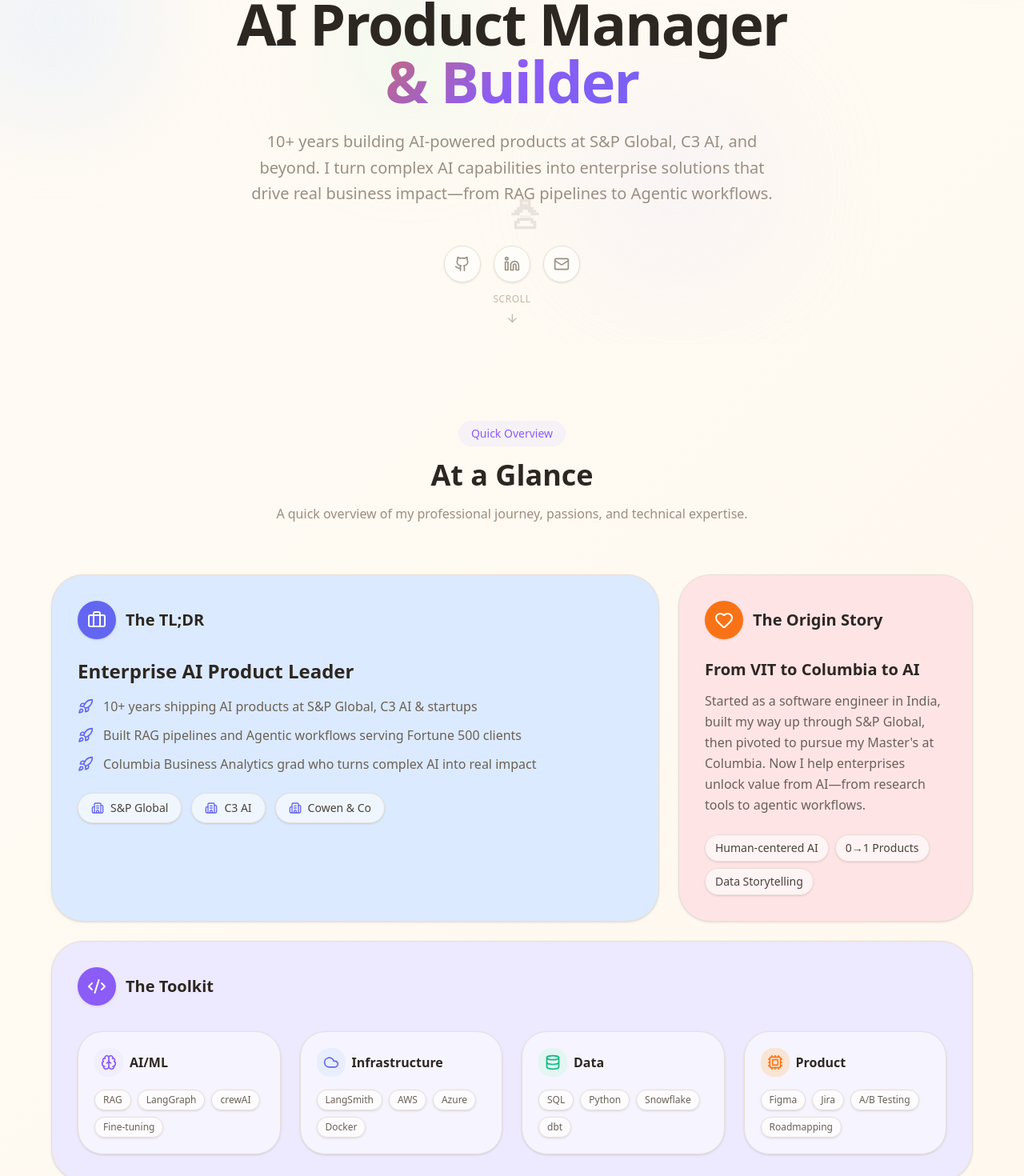
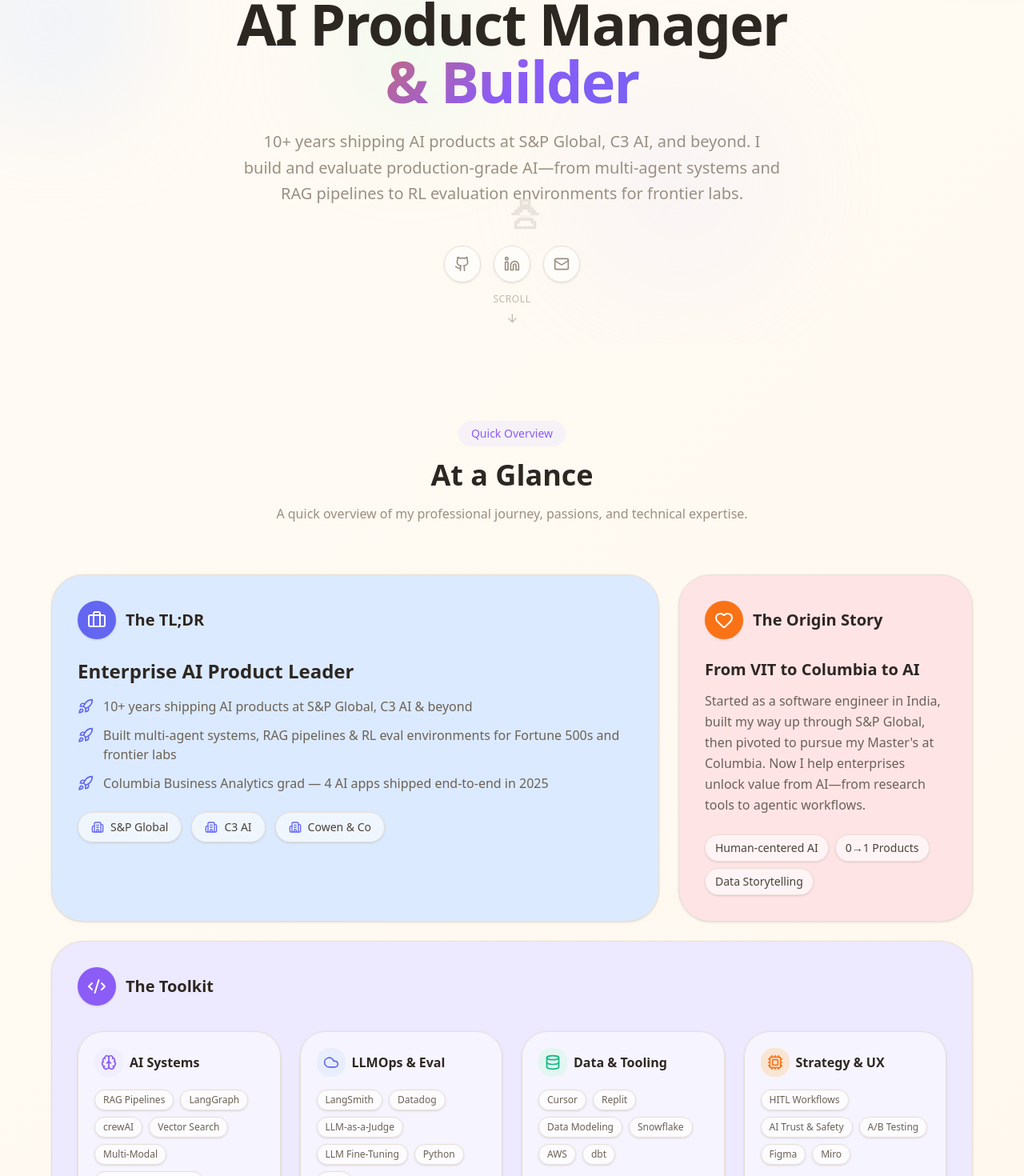
Before and after one commit to zeus1292/akshay.io, a Next.js app: page / in a window 1280 px wide. Shown: the part 370-1840 px from the top of the page at 80% size. Built offline with nearby package versions, Linux system fonts and the light colour scheme.

Commit message:
Update latest skills, git links

```diff
--- a/src/components/BentoGrid.tsx
+++ b/src/components/BentoGrid.tsx
@@ -39,9 +39,9 @@ const workCards = {
     content: {
       headline: "Enterprise AI Product Leader",
       bullets: [
-        "10+ years shipping AI products at S&P Global, C3 AI & startups",
-        "Built RAG pipelines and Agentic workflows serving Fortune 500 clients",
-        "Columbia Business Analytics grad who turns complex AI into real impact",
+        "10+ years shipping AI products at S&P Global, C3 AI & beyond",
+        "Built multi-agent systems, RAG pipelines & RL eval environments for Fortune 500s and frontier labs",
+        "Columbia Business Analytics grad — 4 AI apps shipped end-to-end in 2025",
       ],
       companies: [
         { name: "S&P Global", role: "Sr. Product Manager" },
@@ -72,32 +72,32 @@ const workCards = {
     content: {
       categories: [
         {
-          name: "AI/ML",
+          name: "AI Systems",
           icon: Brain,
           color: "text-accent-violet",
           bgColor: "bg-pastel-purple/50",
-          skills: ["RAG", "LangGraph", "crewAI", "Fine-tuning"],
+          skills: ["RAG Pipelines", "LangGraph", "crewAI", "Vector Search", "Multi-Modal", "Prompt Engineering"],
         },
         {
-          name: "Infrastructure",
+          name: "LLMOps & Eval",
           icon: Cloud,
           color: "text-accent-indigo",
           bgColor: "bg-pastel-blue/50",
-          skills: ["LangSmith", "AWS", "Azure", "Docker"],
+          skills: ["LangSmith", "Datadog", "LLM-as-a-Judge", "LLM Fine-Tuning", "Python", "SQL"],
         },
         {
-          name: "Data",
+          name: "Data & Tooling",
           icon: Database,
           color: "text-accent-emerald",
           bgColor: "bg-pastel-mint/50",
-          skills: ["SQL", "Python", "Snowflake", "dbt"],
+          skills: ["Cursor", "Replit", "Data Modeling", "Snowflake", "AWS", "dbt"],
         },
         {
-          name: "Product",
+          name: "Strategy & UX",
           icon: Cpu,
           color: "text-accent-coral",
           bgColor: "bg-pastel-peach/50",
-          skills: ["Figma", "Jira", "A/B Testing", "Roadmapping"],
+          skills: ["HITL Workflows", "AI Trust & Safety", "A/B Testing", "Figma", "Miro"],
         },
       ],
     },
--- a/src/components/Hero.tsx
+++ b/src/components/Hero.tsx
@@ -14,7 +14,7 @@ const workContent = {
   headline: "AI Product Manager",
   subheadline: "& Builder",
   description:
-    "10+ years building AI-powered products at S&P Global, C3 AI, and beyond. I turn complex AI capabilities into enterprise solutions that drive real business impact—from RAG pipelines to Agentic workflows.",
+    "10+ years shipping AI products at S&P Global, C3 AI, and beyond. I build and evaluate production-grade AI—from multi-agent systems and RAG pipelines to RL evaluation environments for frontier labs.",
   badge: "Open to opportunities",
   location: "Foster City, CA",
 };
--- a/src/components/MyJourney.tsx
+++ b/src/components/MyJourney.tsx
@@ -35,11 +35,11 @@ interface JourneyMilestone {
 const workMilestones: JourneyMilestone[] = [
   {
     id: "consulting",
-    year: "May 2025 - Present",
+    year: "Jun 2025 - Present",
     title: "AI Product Manager & Builder",
     company: "Contract/Consulting",
     description:
-      "Building Agentic AI solutions and advising on product-market fit for Enterprise SaaS and Fintech sectors.",
+      "Shipped 4 AI-powered applications end-to-end and designed RL evaluation environments for frontier AI labs.",
     icon: Rocket,
     color: {
       iconBg: "bg-accent-violet",
@@ -47,9 +47,9 @@ const workMilestones: JourneyMilestone[] = [
       dot: "bg-accent-violet",
     },
     highlights: [
-      "Productized multi-modal AI agents (Smart Chef, Research Lens)",
-      "Established LLM-Ops framework with 20% latency reduction",
-      "Advising 10+ VC and Builder Summits on AI adoption",
+      "Shipped 4 AI apps end-to-end: InvestorLens, Retail Right, Research Lens & more",
+      "Cut multi-agent response time 87% (30s→4s) via LangSmith trace optimization",
+      "Designed RL eval environments for OpenAI & Anthropic via Mercor",
     ],
   },
   {
@@ -85,9 +85,9 @@ const workMilestones: JourneyMilestone[] = [
       dot: "bg-accent-indigo",
     },
     highlights: [
-      "Delivered 69% user growth & 101% usage growth YoY",
-      "Pioneered RAG pipelines, boosting search accuracy 40%",
-      "Contributed to $2B+ annual platform revenue",
+      "Delivered 69% user growth & 101% usage growth YoY, contributing to $2B+ revenue",
+      "Pioneered RAG & LLM-enhanced search; boosted accuracy 40%, cut time-to-insight 30%",
+      "Owned Capital IQ Pro Screener — reduced analyst workflow time ~65%; improved adoption 55%",
     ],
   },
   {
@@ -168,7 +168,7 @@ const workMilestones: JourneyMilestone[] = [
 const playMilestones: JourneyMilestone[] = [
   {
     id: "consulting",
-    year: "May 2025 - Present",
+    year: "Jun 2025 - Present",
     title: "Chief AI Whisperer",
     company: "Self-employed (a.k.a. Coffee Shop Regular)",
     description:
@@ -180,9 +180,9 @@ const playMilestones: JourneyMilestone[] = [
       dot: "bg-accent-violet",
     },
     highlights: [
-      "Built a chef AI (still can't cook IRL)",
-      "Attended 10+ summits for the free snacks",
-      "20% faster at making AI go brrr",
+      "Built 4 AI apps (still can't make a decent omelette IRL)",
+      "Made AI 87% faster — coffee budget reallocated accordingly",
+      "Graded AI agents for OpenAI & Anthropic (yes, really)",
     ],
   },
   {
--- a/src/components/ProjectGallery.tsx
+++ b/src/components/ProjectGallery.tsx
@@ -173,7 +173,7 @@ const playProjects: Project[] = [
     techStack: ["React Native", "Expo", "Firebase", "TypeScript", "Push Notifications"],
     color: "bg-pastel-purple",
     icon: Zap,
-    links: { github: "#" },
+    links: { github: "https://github.com/zeus1292/resolution-tracker" },
   },
 ];
 
```
Also changed, not shown: 2 other files (tests, documents, lock files or other folders).
